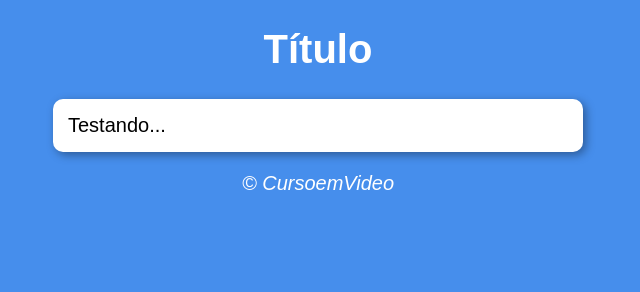
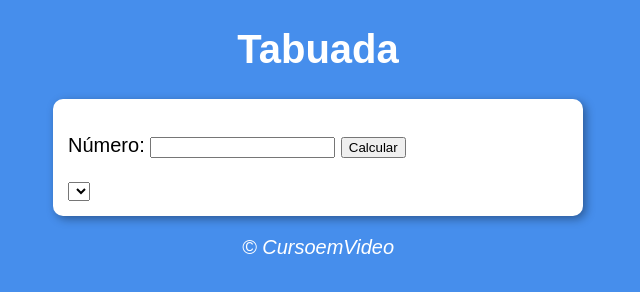
Before and after one commit to anaacsds/JavaScript, a plain HTML site: page exercicios/exercicio-modulo-f/ex02/ex.html in a window 1280 px wide. Shown: the whole page, without its empty margins (322-962 px from the left). Drawn offline with Linux system fonts and the light colour scheme.

Commit message:
ex2 - mf

```diff
--- a/exercicios/exercicio-modulo-f/ex02/ex.html
+++ b/exercicios/exercicio-modulo-f/ex02/ex.html
@@ -4,19 +4,19 @@
     <meta charset="UTF-8">
     <meta name="viewport" content="width=device-width, initial-scale=1.0">
     <meta http-equiv="X-UA-Compatible" content="ie=edge">
-    <title>Modelo de Exercício</title>
+    <title>Tabuada</title>
     <link rel="stylesheet" href="ex.css">
 </head>
 <body>
     <header>
-        <h1>Título</h1>
+        <h1>Tabuada</h1>
     </header>
     <section>
         <div>
-            Testando...
+            <p>Número: <input type="number" name="num" id="txt1"> <input type="button" value="Calcular" onclick="calcular()"> </p>
         </div>
         <div>
-
+            <select name="tab" id="selTab"></select>
         </div>
     </section>
     <footer>
--- a/exercicios/exercicio-modulo-f/ex02/ex.js
+++ b/exercicios/exercicio-modulo-f/ex02/ex.js
@@ -0,0 +1,19 @@
+function calcular() {
+    var n = window.document.getElementById('txt1')
+    var tab = window.document.getElementById('selTab')
+
+    if(n.value.length == 0 )
+        window.alert('Digite um número válido!')
+
+    else{
+        let num = Number(n.value)
+        let c = 0
+
+        while(c <= 10) {
+            let item = document.createElement('option')
+            item.text = (`${num} * ${c} = ${num*c}`)
+            tab.appendChild(item)
+            c++
+        }
+    }
+}
```
